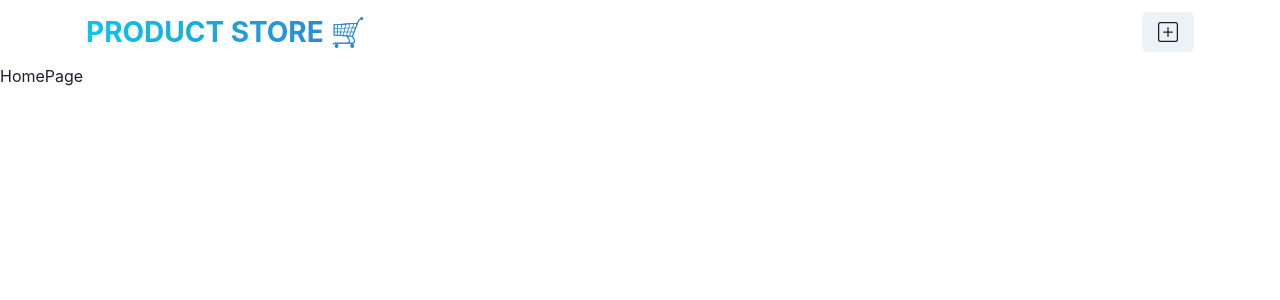
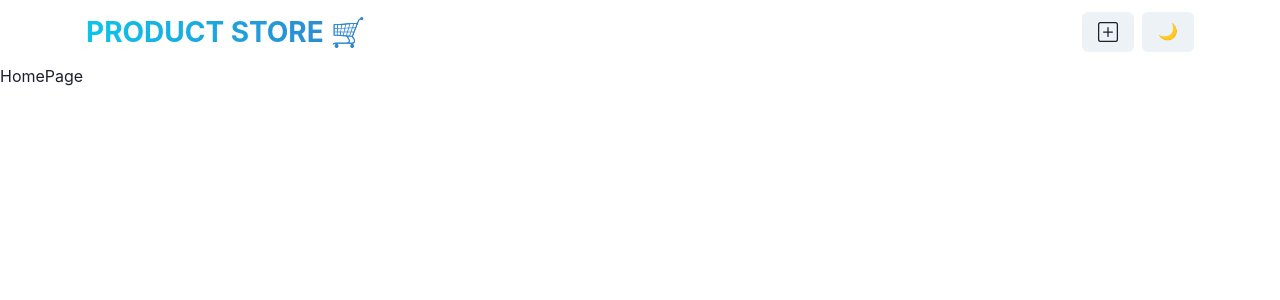
Before and after one commit to MondeNel/Product_store, a React (Vite) app in the folder frontend/: page / in a window 1280 px wide. Shown: the top 300 px of the page. Built offline with nearby package versions, Linux system fonts and the light colour scheme.

Commit message:
Add dark/light mode toggle and fix useColorMode import in Navbar component

```diff
--- a/frontend/src/components/Navbar.jsx
+++ b/frontend/src/components/Navbar.jsx
@@ -1,5 +1,5 @@
 import React from 'react';
-import { Container, Flex, Text, Button, HStack } from '@chakra-ui/react';
+import { Container, Flex, Text, Button, HStack, useColorMode } from '@chakra-ui/react';
 import { Link } from 'react-router-dom';
 import { BsPlusSquare } from 'react-icons/bs';
 
@@ -9,12 +9,15 @@ import { BsPlusSquare } from 'react-icons/bs';
  * This component displays the top navigation bar, including:
  * - A gradient title linking to the home page
  * - A "Create" button with an icon
+ * - A color mode toggle button (light/dark)
  * - Responsive layout using Chakra UI's Flexbox utilities
  *
  * @component
  * @returns {JSX.Element} The rendered Navbar
  */
 const Navbar = () => {
+  const { colorMode, toggleColorMode } = useColorMode(); // Hook to toggle Chakra color modes
+
   return (
     <Container maxW="1140px" px={4}>
       {/* Flex container to align and space content */}
@@ -36,13 +39,19 @@ const Navbar = () => {
           <Link to="/">Product Store 🛒</Link>
         </Text>
 
-        {/* HStack for horizontal button layout */}
+        {/* HStack for layout of buttons */}
         <HStack spacing={2} alignItems="center">
+          {/* Create Button */}
           <Link to="/create">
             <Button>
               <BsPlusSquare fontSize={20} />
             </Button>
           </Link>
+
+          {/* Theme Toggle Button */}
+          <Button onClick={toggleColorMode}>
+            {colorMode === 'light' ? '🌙' : '☀️'}
+          </Button>
         </HStack>
       </Flex>
     </Container>
```
